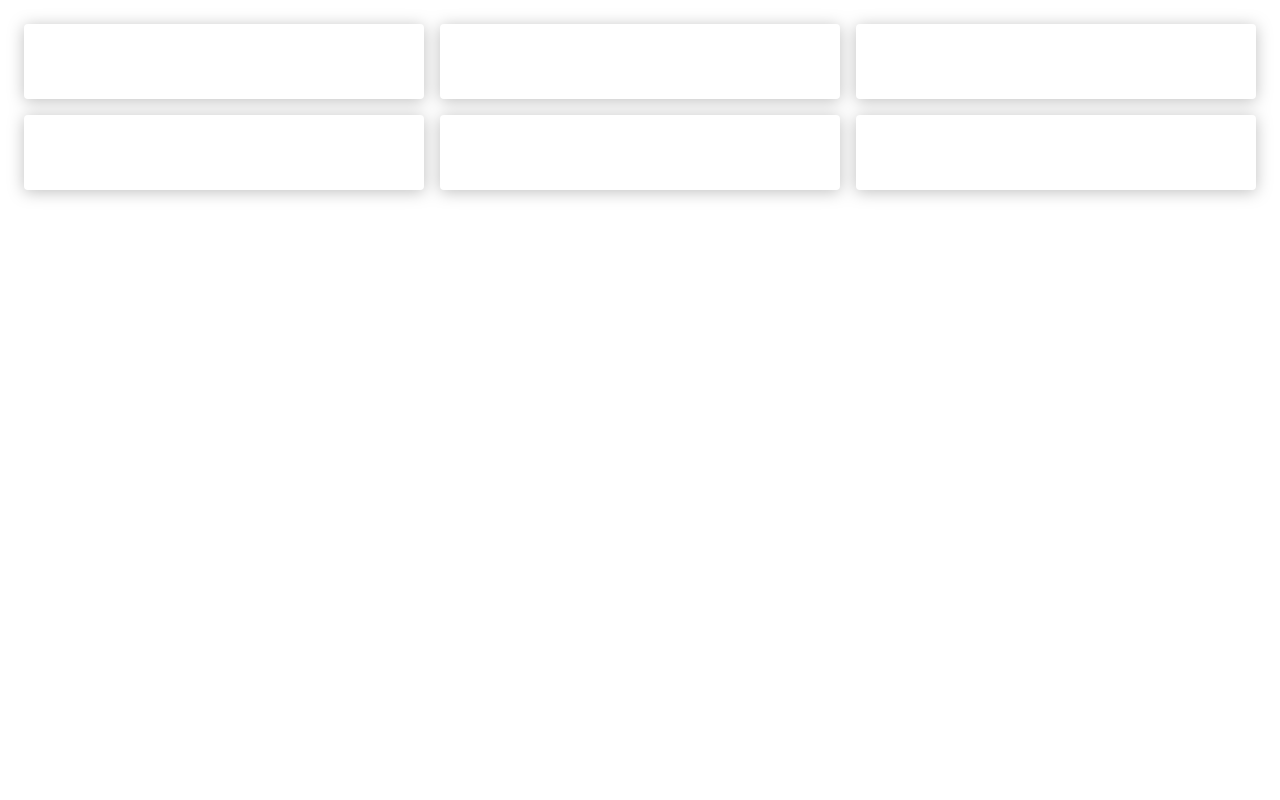
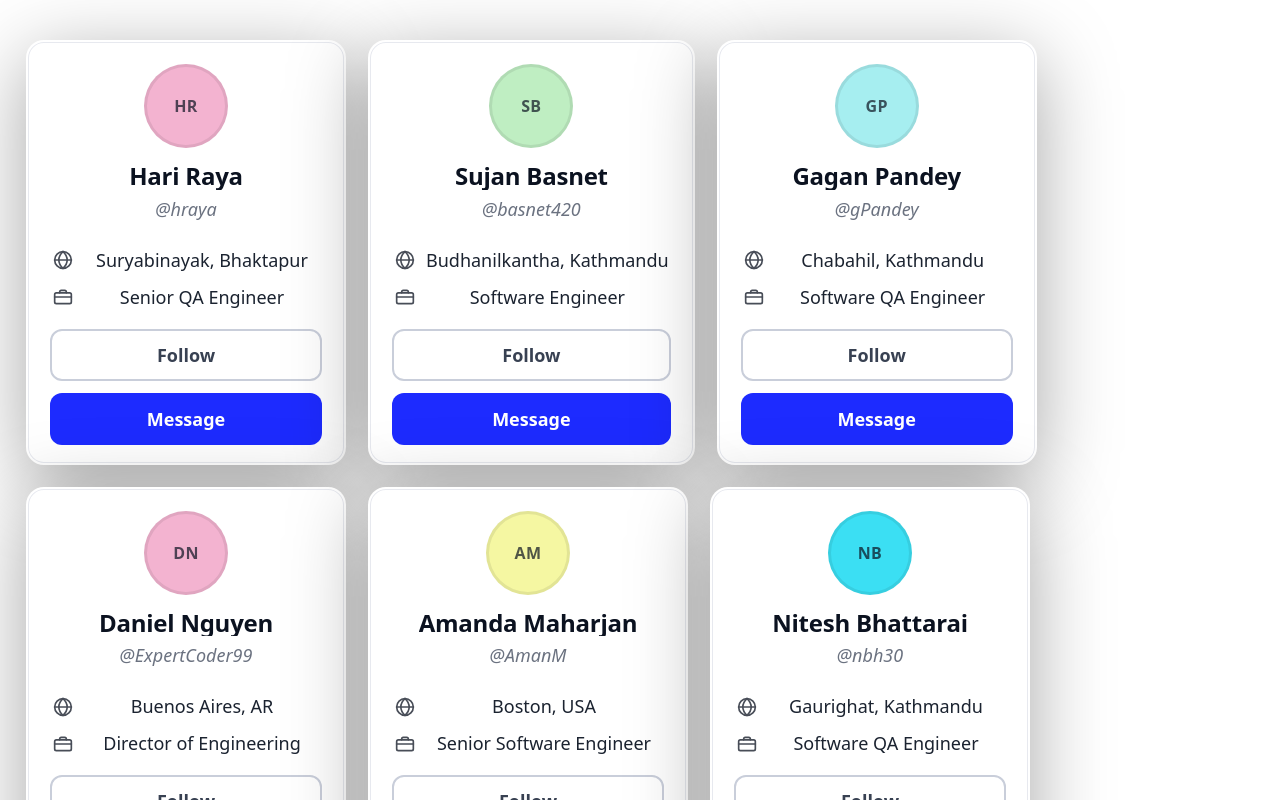
Before and after one commit to BAsnetSujan420/responsive-behavioural-css, a React (Vite) app: page / in a window 1280 px wide. Shown: the top 800 px of the page. Built offline with nearby package versions, Linux system fonts and the light colour scheme.

Commit message:
our team section

```diff
--- a/src/App.jsx
+++ b/src/App.jsx
@@ -9,6 +9,7 @@ import GridSnippet from './components/GridSnippet';
 import HeroContent from './components/HeroContent';
 import MaxWidthColumn from './components/MaxWidthColumn';
 import OurShop from './components/OurShop';
+import OurTeam from './components/OurTeam';
 import Sidebar from './components/Sidebar';
 import StackedCards from './components/StackedCards';
 
@@ -28,7 +29,8 @@ function App() {
       {/* <OurShop /> */}
       {/* <GridAlignment /> */}
       {/* <FluidGrid /> */}
-      <GridSnippet />
+      {/* <GridSnippet /> */}
+      <OurTeam />
     </>
   );
 }
--- /dev/null
+++ b/src/components/OurTeam.jsx
@@ -0,0 +1,127 @@
+import styled, { createGlobalStyle } from 'styled-components';
+import { ProfileCard } from './ProfileCard';
+
+const GlobalStyle = createGlobalStyle`
+  :root{
+    --bg: #0b0f14;
+    --card: #fff;
+    --border: #e7e9ef;
+    --text: #0b1220;
+    --muted: #6b7280;
+    --primary: #1d2bff;
+    --primaryHover: #1620c9;
+    --btnBorder: #c9ceda;
+    --radius: 18px;
+    --radiusSm: 12px;
+    --shadow: 0 18px 40px rgba(0,0,0,0.35);
+  }
+
+   body{
+    color: var(--text);
+  }
+`;
+
+const Page = styled.main`
+  padding: 32px 18px 48px;
+  display: grid;
+  place-items: center;
+`;
+
+const Cards = styled.section`
+  width: min(1500px, 100%);
+  display: flex;
+  flex-wrap: wrap;
+  gap: 22px;
+
+  & > * {
+    min-width: 320px;
+  }
+`;
+
+export default function OurTeam() {
+  const data = [
+    {
+      id: '1',
+      name: 'Hari Raya',
+      handle: '@hraya',
+      avatarBg: '#f3b3d0',
+      location: 'Suryabinayak, Bhaktapur',
+      role: 'Senior QA Engineer',
+      joined: 'Aug 17, 2023',
+      posts: 213,
+    },
+    {
+      id: '2',
+      name: 'Sujan Basnet',
+      handle: '@basnet420',
+      avatarBg: '#bfeec2',
+      location: 'Budhanilkantha, Kathmandu',
+      role: 'Software Engineer',
+      joined: 'Apr 24, 2023',
+      posts: 421,
+    },
+    {
+      id: '3',
+      name: 'Gagan Pandey',
+      handle: '@gPandey',
+      avatarBg: '#a6eef0',
+      location: 'Chabahil, Kathmandu',
+      role: 'Software QA Engineer',
+      joined: 'Aug 17, 2021',
+      posts: 2133,
+    },
+    {
+      id: '4',
+      name: 'Daniel Nguyen',
+      handle: '@ExpertCoder99',
+      avatarBg: '#f3b3d0',
+      location: 'Buenos Aires, AR',
+      role: 'Director of Engineering',
+      joined: 'Jan 17, 2019',
+      posts: 59003,
+    },
+    {
+      id: '5',
+      name: 'Amanda Maharjan',
+      handle: '@AmanM',
+      avatarBg: '#f5f7a2',
+      location: 'Boston, USA',
+      role: 'Senior Software Engineer',
+      joined: 'Aug 1, 2020',
+      posts: 21303,
+    },
+    {
+      id: '6',
+      name: 'Nitesh Bhattarai',
+      handle: '@nbh30',
+      avatarBg: '#3bdff3',
+      location: 'Gaurighat, Kathmandu',
+      role: 'Software QA Engineer',
+      joined: 'Oct 6, 2023',
+      posts: 3001,
+    },
+    {
+      id: '7',
+      name: 'RamKrishna Swami',
+      handle: '@swami',
+      avatarBg: '#f0f0f0',
+      location: 'New Delhi, India',
+      role: 'Freelancer',
+      joined: 'Aug 17, 2025',
+      posts: 123,
+    },
+  ];
+
+  return (
+    <>
+      <GlobalStyle />
+      <Page>
+        <Cards>
+          {data.map((p) => (
+            <ProfileCard key={p.id} profile={p} />
+          ))}
+        </Cards>
+      </Page>
+    </>
+  );
+}
--- /dev/null
+++ b/src/components/ProfileCard.jsx
@@ -0,0 +1,297 @@
+import React from 'react';
+import styled from 'styled-components';
+
+const Card = styled.article`
+  filter: drop-shadow(var(--shadow));
+`;
+
+const Inner = styled.div`
+  background: var(--card);
+  border-radius: var(--radius);
+  padding: 22px 22px 18px;
+  box-shadow: 0 0 0 1px var(--border) inset;
+  overflow: hidden;
+  border: 2px solid rgba(255, 255, 255, 0.35);
+`;
+
+const Header = styled.header`
+  display: grid;
+  gap: 14px;
+  justify-items: center;
+  text-align: center;
+  padding-bottom: 12px;
+`;
+
+const Avatar = styled.div`
+  width: 78px;
+  height: 78px;
+  border-radius: 999px;
+  background: ${(p) => p.$bg};
+  display: grid;
+  place-items: center;
+  border: 3px solid rgba(0, 0, 0, 0.08);
+
+  span {
+    font-weight: 800;
+    letter-spacing: 0.02em;
+    opacity: 0.7;
+  }
+`;
+
+const Title = styled.div`
+  min-width: 0;
+`;
+
+const Name = styled.h3`
+  margin: 0;
+  font-size: 24px;
+  line-height: 1.15;
+  letter-spacing: -0.01em;
+  white-space: nowrap;
+  overflow: hidden;
+  text-overflow: ellipsis;
+`;
+
+const Handle = styled.p`
+  margin: 6px 0 0;
+  color: var(--muted);
+  font-style: italic;
+  font-size: 18px;
+`;
+
+const Meta = styled.div`
+  display: grid;
+  gap: 10px;
+  padding: 12px 2px 18px;
+
+  grid-template-columns: 1fr;
+`;
+
+const MetaItem = styled.div`
+  display: grid;
+  grid-template-columns: 22px 1fr;
+  align-items: center;
+  gap: 10px;
+  min-width: 0;
+`;
+
+const MetaItemWideOnly = styled(MetaItem)`
+  display: none;
+`;
+
+const Icon = styled.span`
+  width: 22px;
+  height: 22px;
+  display: inline-grid;
+  place-items: center;
+
+  svg {
+    width: 20px;
+    height: 20px;
+    opacity: 0.75;
+  }
+`;
+
+const MetaText = styled.p`
+  margin: 0;
+  font-size: 18px;
+  color: #1b2330;
+  white-space: nowrap;
+  overflow: hidden;
+  text-overflow: ellipsis;
+`;
+
+const Actions = styled.div`
+  display: grid;
+  gap: 12px;
+  grid-template-columns: 1fr;
+`;
+
+const BtnBase = styled.button`
+  appearance: none;
+  border: 2px solid transparent;
+  border-radius: var(--radiusSm);
+  padding: 12px 14px;
+  font-weight: 700;
+  font-size: 18px;
+  cursor: pointer;
+  transition:
+    transform 140ms ease,
+    background 140ms ease,
+    border-color 140ms ease;
+
+  &:active {
+    transform: translateY(1px);
+  }
+  &:focus-visible {
+    outline: 3px solid rgba(29, 43, 255, 0.25);
+    outline-offset: 2px;
+  }
+`;
+
+const BtnSecondary = styled(BtnBase)`
+  background: #fff;
+  border-color: var(--btnBorder);
+  color: #384152;
+
+  &:hover {
+    border-color: #aeb6c8;
+  }
+`;
+
+const BtnPrimary = styled(BtnBase)`
+  background: var(--primary);
+  color: #fff;
+
+  &:hover {
+    background: var(--primaryHover);
+  }
+`;
+
+export function ProfileCard({ profile }) {
+  const initials = profile.name
+    .split(' ')
+    .filter(Boolean)
+    .slice(0, 2)
+    .map((s) => s[0]?.toUpperCase())
+    .join('');
+
+  return (
+    <Card>
+      <Inner>
+        <Header>
+          <Avatar $bg={profile.avatarBg} aria-hidden="true">
+            <span>{initials}</span>
+          </Avatar>
+          <Title>
+            <Name>{profile.name}</Name>
+            <Handle>{profile.handle}</Handle>
+          </Title>
+        </Header>
+
+        <Meta>
+          <MetaItem>
+            <Icon aria-hidden="true">
+              <GlobeIcon />
+            </Icon>
+            <MetaText>{profile.location}</MetaText>
+          </MetaItem>
+
+          <MetaItem>
+            <Icon aria-hidden="true">
+              <BriefcaseIcon />
+            </Icon>
+            <MetaText>{profile.role}</MetaText>
+          </MetaItem>
+
+          {profile.joined && (
+            <MetaItemWideOnly>
+              <Icon aria-hidden="true">
+                <CalendarIcon />
+              </Icon>
+              <MetaText>{profile.joined}</MetaText>
+            </MetaItemWideOnly>
+          )}
+
+          {typeof profile.posts === 'number' && (
+            <MetaItemWideOnly>
+              <Icon aria-hidden="true">
+                <HashIcon />
+              </Icon>
+              <MetaText>{profile.posts} Posts</MetaText>
+            </MetaItemWideOnly>
+          )}
+        </Meta>
+
+        <Actions>
+          <BtnSecondary type="button">Follow</BtnSecondary>
+          <BtnPrimary type="button">Message</BtnPrimary>
+        </Actions>
+      </Inner>
+    </Card>
+  );
+}
+
+function GlobeIcon() {
+  return (
+    <svg viewBox="0 0 24 24" fill="none" aria-hidden="true">
+      <path
+        d="M12 22a10 10 0 1 0 0-20 10 10 0 0 0 0 20Z"
+        stroke="currentColor"
+        strokeWidth="2"
+      />
+      <path
+        d="M2 12h20"
+        stroke="currentColor"
+        strokeWidth="2"
+        strokeLinecap="round"
+      />
+      <path
+        d="M12 2c3 2.8 5 6.7 5 10s-2 7.2-5 10c-3-2.8-5-6.7-5-10s2-7.2 5-10Z"
+        stroke="currentColor"
+        strokeWidth="2"
+      />
+    </svg>
+  );
+}
+
+function BriefcaseIcon() {
+  return (
+    <svg viewBox="0 0 24 24" fill="none" aria-hidden="true">
+      <path
+        d="M8 7V6a2 2 0 0 1 2-2h4a2 2 0 0 1 2 2v1"
+        stroke="currentColor"
+        strokeWidth="2"
+        strokeLinecap="round"
+      />
+      <path
+        d="M4 7h16a2 2 0 0 1 2 2v9a2 2 0 0 1-2 2H4a2 2 0 0 1-2-2V9a2 2 0 0 1 2-2Z"
+        stroke="currentColor"
+        strokeWidth="2"
+      />
+      <path
+        d="M2 12h20"
+        stroke="currentColor"
+        strokeWidth="2"
+        strokeLinecap="round"
+      />
+    </svg>
+  );
+}
+
+function CalendarIcon() {
+  return (
+    <svg viewBox="0 0 24 24" fill="none" aria-hidden="true">
+      <path
+        d="M8 3v3M16 3v3"
+        stroke="currentColor"
+        strokeWidth="2"
+        strokeLinecap="round"
+      />
+      <path
+        d="M4 6h16a2 2 0 0 1 2 2v12a2 2 0 0 1-2 2H4a2 2 0 0 1-2-2V8a2 2 0 0 1 2-2Z"
+        stroke="currentColor"
+        strokeWidth="2"
+      />
+      <path
+        d="M4 10h16"
+        stroke="currentColor"
+        strokeWidth="2"
+        strokeLinecap="round"
+      />
+    </svg>
+  );
+}
+
+function HashIcon() {
+  return (
+    <svg viewBox="0 0 24 24" fill="none" aria-hidden="true">
+      <path
+        d="M10 3 8 21M16 3l-2 18M5 8h16M4 16h16"
+        stroke="currentColor"
+        strokeWidth="2"
+        strokeLinecap="round"
+      />
+    </svg>
+  );
+}
```
